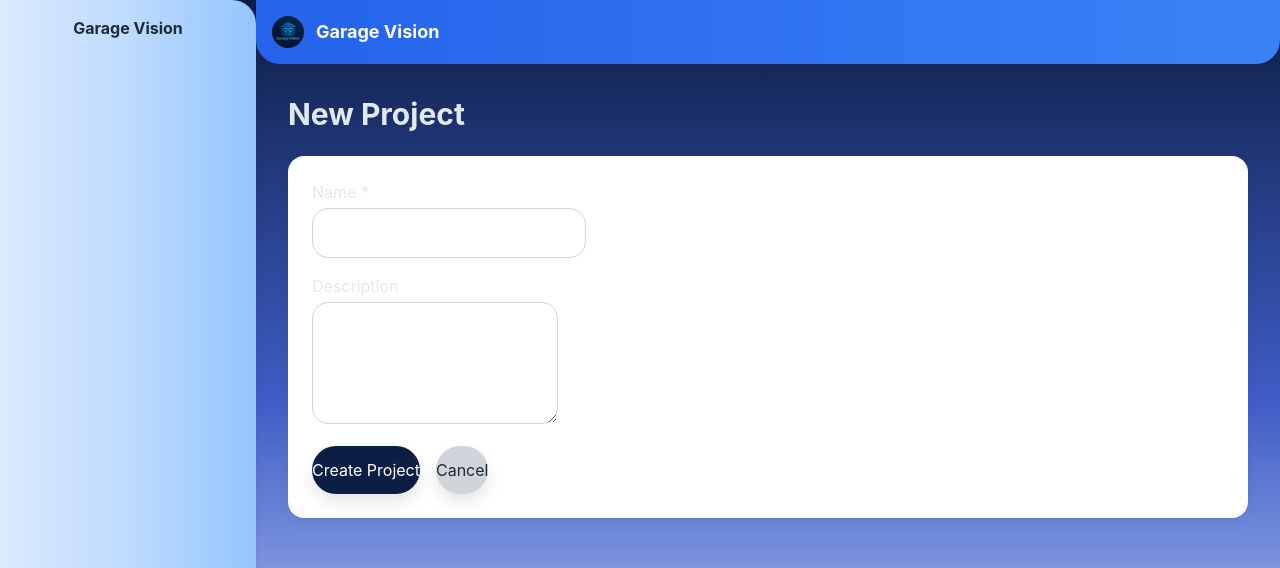
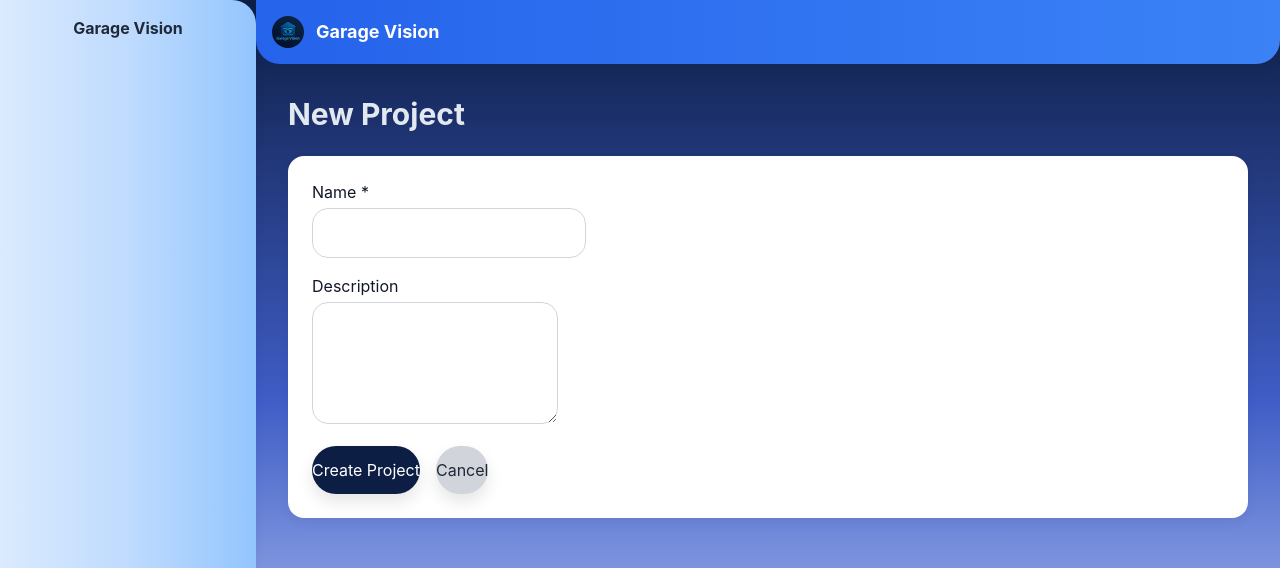
Before and after one commit to Clubmd24/garage, a Next.js app: page /dev/projects/new in a window 1280 px wide. Shown: the top 568 px of the page. Built offline with nearby package versions, Linux system fonts and the light colour scheme; no server answers.

Commit message:
fix: enforce dark text color inside Card component

```diff
--- a/components/Card.js
+++ b/components/Card.js
@@ -2,7 +2,7 @@
 
 export function Card({ children, className = '' }) {
   return (
-    <div className={`bg-white rounded-2xl shadow-lg p-6 ${className}`}>
+    <div className={`bg-white text-gray-900 rounded-2xl shadow-lg p-6 ${className}`}>
       {children}
     </div>
   );
```
